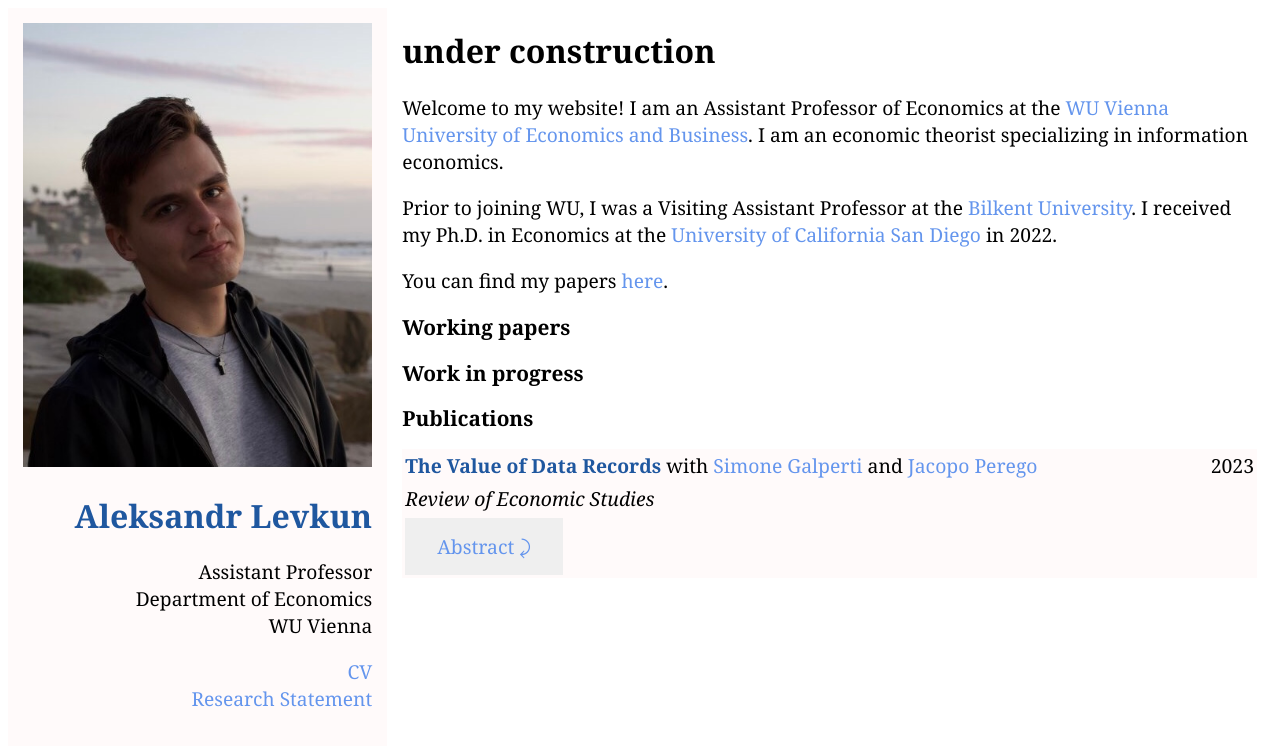
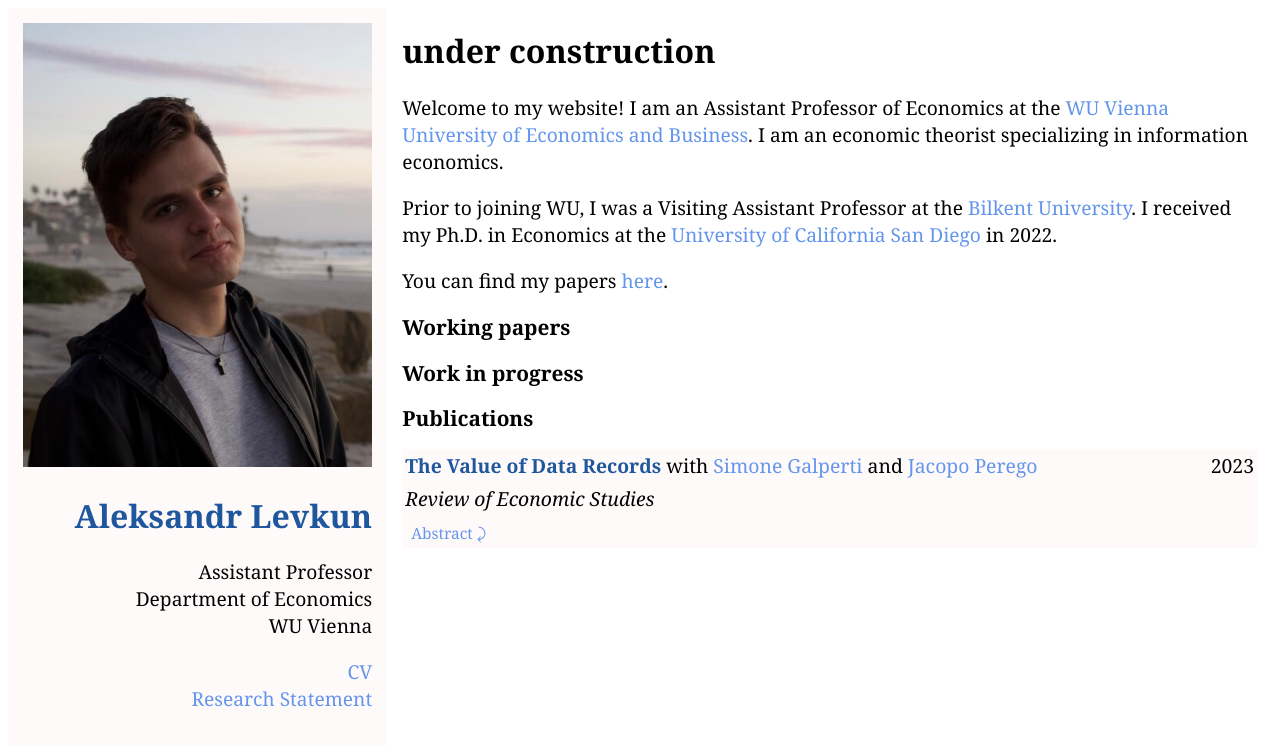
Before and after one commit to alevkun/alevkun.github.io, a Jekyll site: the page built from index.html, in a window 1280 px wide. Shown: the top 746 px of the page. Built offline with Jekyll 4.4.1, drawn with Linux system fonts in a browser that asks for light colours.

Commit message:
Update title.html

```diff
--- a/_layouts/title.html
+++ b/_layouts/title.html
@@ -44,16 +44,15 @@
 
 .button {
   border: none;
+  background-color: #FFFAFA;
   transition-duration: 0.4s;
 }
 
 .button1 {
-  padding: 15px 32px;
   color: CornflowerBlue;
   text-align: center;
   text-decoration: none;
-  display: inline-block;
-  font-size: 1em;
+  font-size: 0.8em;
   font-family: 'Georgia', 'Helvetica', 'Arial';
 }
 
```
